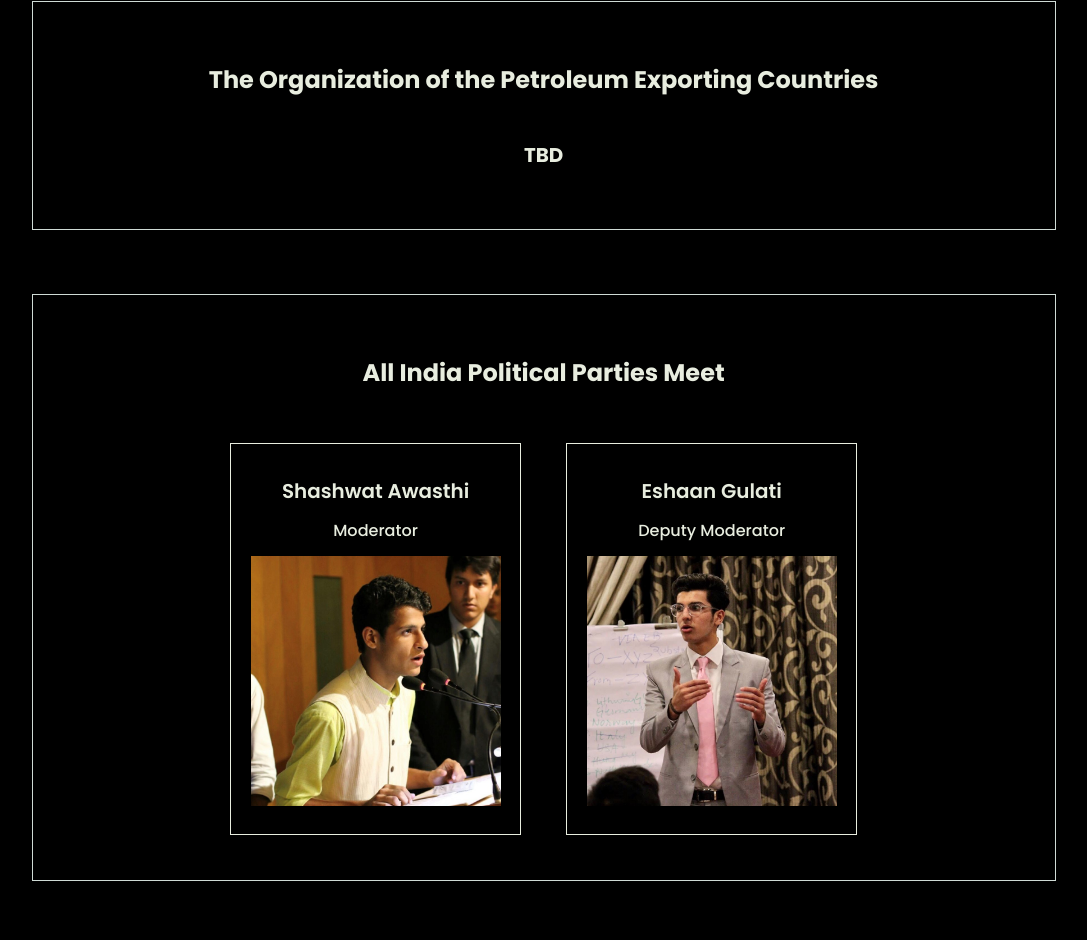
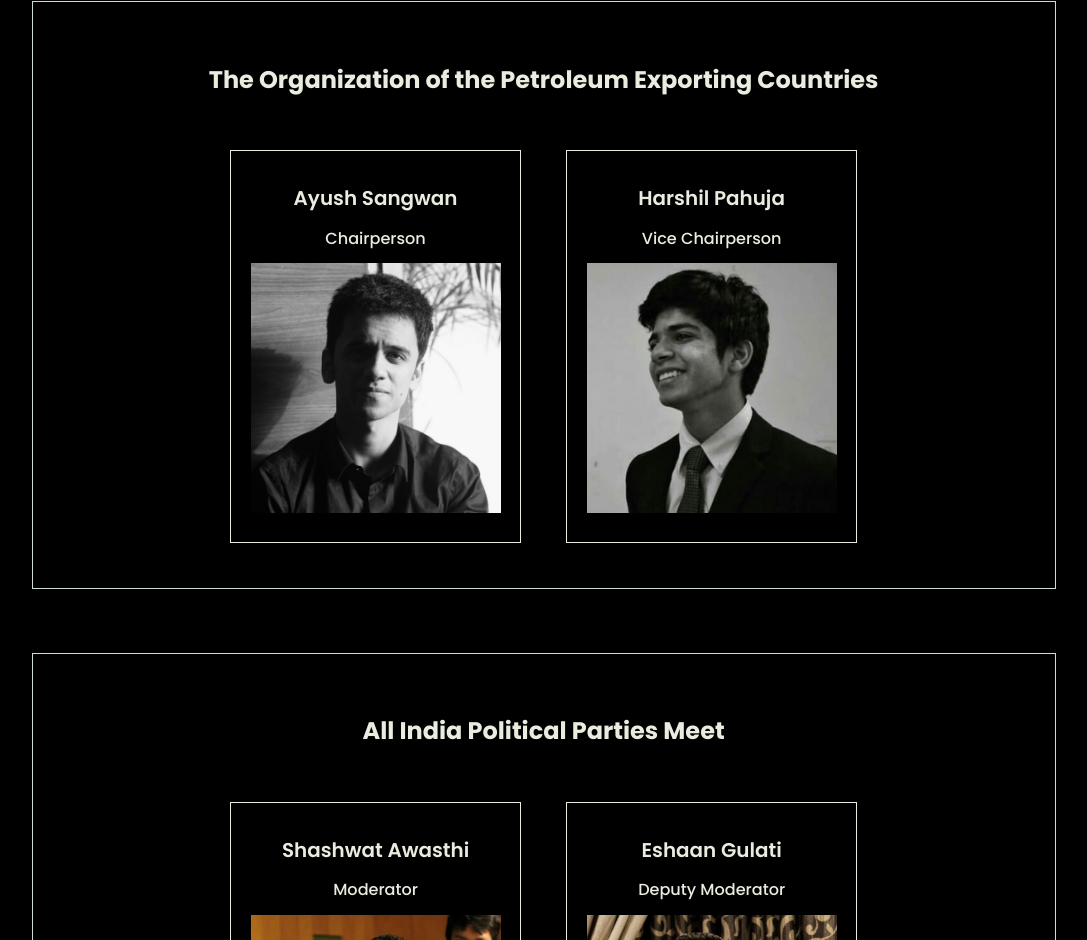
Before and after one commit to rajatvarma/lexmun2020-website, a plain HTML site: page eb.html in a window 1280 px wide. Shown: the part 2825-3765 px from the top of the page, without its empty margins (122-1209 px from the left). Drawn offline with Linux system fonts and the light colour scheme.

Commit message:
eb update

```diff
--- a/eb.html
+++ b/eb.html
@@ -68,7 +68,16 @@
 
             <div class="card-wrapper">
               <h3>The Organization of the Petroleum Exporting Countries</h3>
-              <h5>TBD</h5>
+              <div class="inner-card">
+                <h5>Ayush Sangwan</h5>
+                <h6>Chairperson</h6>
+                <img src="assets/eb/opec/Aayush Sangwan OPEC Chair.jpg">
+              </div>
+              <div class="inner-card">
+                <h5>Harshil Pahuja</h5>
+                <h6>Vice Chairperson</h6>
+                <img src="assets/eb/opec/Harshil Pahuja OPEC Vice Chair.jpeg">
+              </div>
             </div>
 
 
--- a/src/css/style.css
+++ b/src/css/style.css
@@ -212,6 +212,7 @@
 .inner-card img {
     height: 250px;
     width: 250px;
+    /*filter: grayscale();*/
 }
 
 
```
Also changed, not shown: assets/eb/opec/Aayush Sangwan OPEC Chair.jpg (added), assets/eb/opec/Harshil Pahuja OPEC Vice Chair.jpeg (added).
